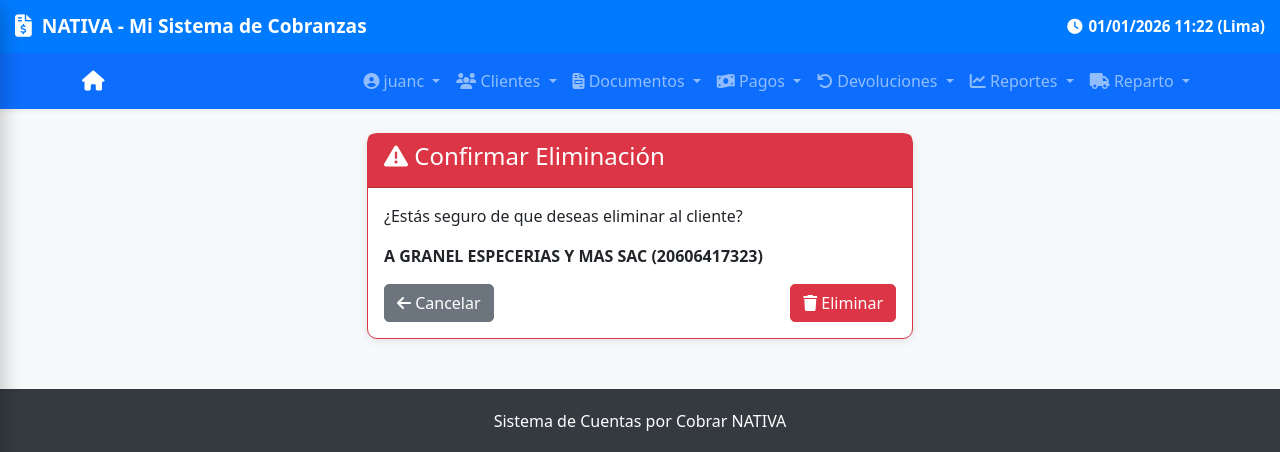
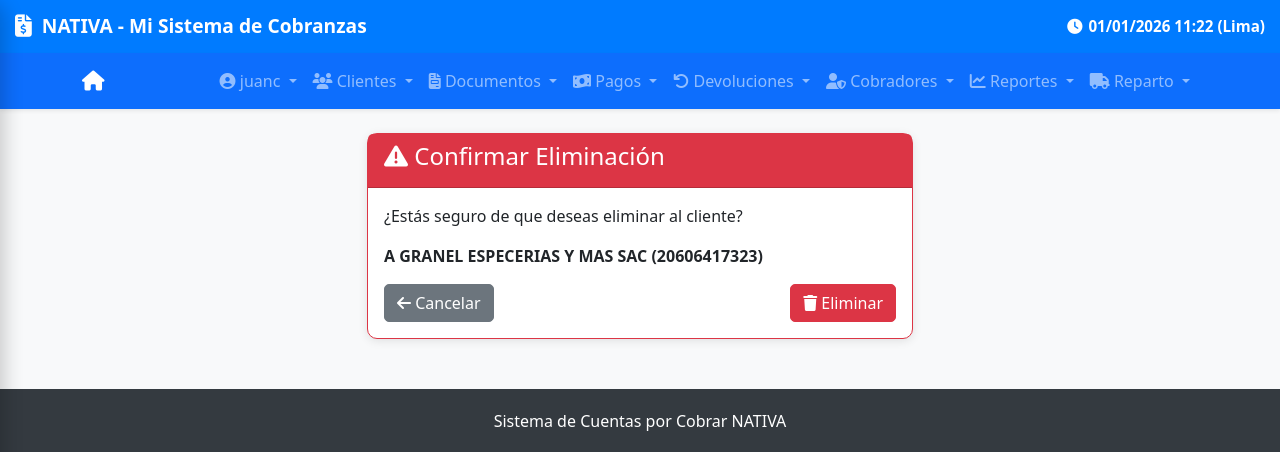
Before and after one commit to pantera3000/cobranzaV22, a Django app: page /clientes/eliminar/28/ in a window 1280 px wide. Shown: the top 452 px of the page. Run offline with Django 5.2, Linux system fonts and the light colour scheme; a user stored in the database is signed in; data comes from the database, SQL or seed files in the repository.

Commit message:
feat: Agregar menu Cobradores faltante en desktop y sidebar movil

```diff
--- a/templates/base.html
+++ b/templates/base.html
@@ -718,6 +718,31 @@
                                         <li><a class="dropdown-item" href="{% url 'devoluciones:devolucion_create' %}"><i class="fas fa-plus"></i> Registrar Devolución</a></li>
                                     </ul>
                                 </li>
+
+                                <!-- Menú: Cobradores (solo para staff, admin, encargados) -->
+                                {% if user.is_staff or user.is_superuser or user.username in 'juanc,adminaqp,VALERIA,CHRISTIAN' %}
+                                    <li class="nav-item dropdown">
+                                        <a class="nav-link dropdown-toggle" href="#" role="button" data-bs-toggle="dropdown">
+                                            <i class="fas fa-user-shield"></i> Cobradores
+                                        </a>
+                                        <ul class="dropdown-menu dropdown-menu-end">
+                                            <li><a class="dropdown-item" href="{% url 'cobradores:cobrador_list' %}"><i class="fas fa-list"></i> Listar Cobradores</a></li>
+                                            <li><a class="dropdown-item" href="{% url 'cobradores:cobrador_create' %}"><i class="fas fa-plus"></i> Nuevo Cobrador</a></li>
+                                            <li><hr class="dropdown-divider"></li>
+                                            <li><a class="dropdown-item" href="{% url 'reportes:cobradores' %}"><i class="fas fa-chart-bar"></i> Reporte por Cobrador</a></li>
+                                            <li><a class="dropdown-item" href="{% url 'cobradores:cobrador_export_excel' %}"><i class="fas fa-file-excel text-success"></i> Exportar a Excel</a></li>
+                                            <li><hr class="dropdown-divider"></li>
+                                            <li><a href="{% url 'cobros:mis_cierres' %}" class="dropdown-item"><i class="fas fa-clipboard-list"></i> Mis Cierres</a></li>
+                                            {% if user.is_superuser or user.username in 'juanc,VALERIA,adminaqp,CHRISTIAN' %}
+                                                <li><a href="{% url 'cobros:cerrar_planilla_del_dia' %}" class="dropdown-item"><i class="fas fa-flag-checkered"></i> Crear/Cerrar Planilla</a></li>
+                                                <li><a href="{% url 'cobros:admin_reporte_planillas' %}" class="dropdown-item"><i class="fas fa-table"></i> Reporte de Planillas</a></li>
+                                                <li><a class="dropdown-item" href="{% url 'cobros:cerrar_planilla_fecha_especifica' %}">
+                                                    <i class="fas fa-calendar-check"></i> Cierre de Fecha Específica
+                                                </a></li>
+                                            {% endif %}
+                                        </ul>
+                                    </li>
+                                {% endif %}
 
 
                                 <!-- ✅ NUEVO FAB AGRUPADO (Reemplazo de Botones Flotantes) -->
@@ -1298,7 +1323,30 @@
         </div>
         {% endif %}
 
-        <!-- 6. Reparto (Conditional) -->
+        <!-- 6. Cobradores (Conditional) -->
+        {% if user.is_staff or user.is_superuser or user.username in 'juanc,adminaqp,VALERIA,CHRISTIAN' %}
+        <div class="drawer-accordion-item">
+            <div class="drawer-accordion-header" onclick="toggleDrawerAccordion(this)">
+                <i class="fas fa-user-shield menu-icon"></i>
+                <span>Cobradores</span>
+                <i class="fas fa-chevron-down chevron"></i>
+            </div>
+            <div class="drawer-accordion-body">
+                <a href="{% url 'cobradores:cobrador_list' %}" class="drawer-subitem"><i class="fas fa-list"></i> Listar Cobradores</a>
+                <a href="{% url 'cobradores:cobrador_create' %}" class="drawer-subitem"><i class="fas fa-plus"></i> Nuevo Cobrador</a>
+                <a href="{% url 'reportes:cobradores' %}" class="drawer-subitem"><i class="fas fa-chart-bar"></i> Reporte por Cobrador</a>
+                <a href="{% url 'cobradores:cobrador_export_excel' %}" class="drawer-subitem"><i class="fas fa-file-excel text-success"></i> Exportar a Excel</a>
+                <a href="{% url 'cobros:mis_cierres' %}" class="drawer-subitem"><i class="fas fa-clipboard-list"></i> Mis Cierres</a>
+                {% if user.is_superuser or user.username in 'juanc,VALERIA,adminaqp,CHRISTIAN' %}
+                    <a href="{% url 'cobros:cerrar_planilla_del_dia' %}" class="drawer-subitem"><i class="fas fa-flag-checkered"></i> Crear/Cerrar Planilla</a>
+                    <a href="{% url 'cobros:admin_reporte_planillas' %}" class="drawer-subitem"><i class="fas fa-table"></i> Reporte de Planillas</a>
+                    <a href="{% url 'cobros:cerrar_planilla_fecha_especifica' %}" class="drawer-subitem"><i class="fas fa-calendar-check"></i> Cierre Fecha Específica</a>
+                {% endif %}
+            </div>
+        </div>
+        {% endif %}
+
+        <!-- 7. Reparto (Conditional) -->
         {% if user.is_staff or user.is_superuser or user.username in 'juanc,adminaqp,VALEeeeRIA,CHRISTIAN' %}
         <div class="drawer-accordion-item">
             <div class="drawer-accordion-header" onclick="toggleDrawerAccordion(this)">
```
